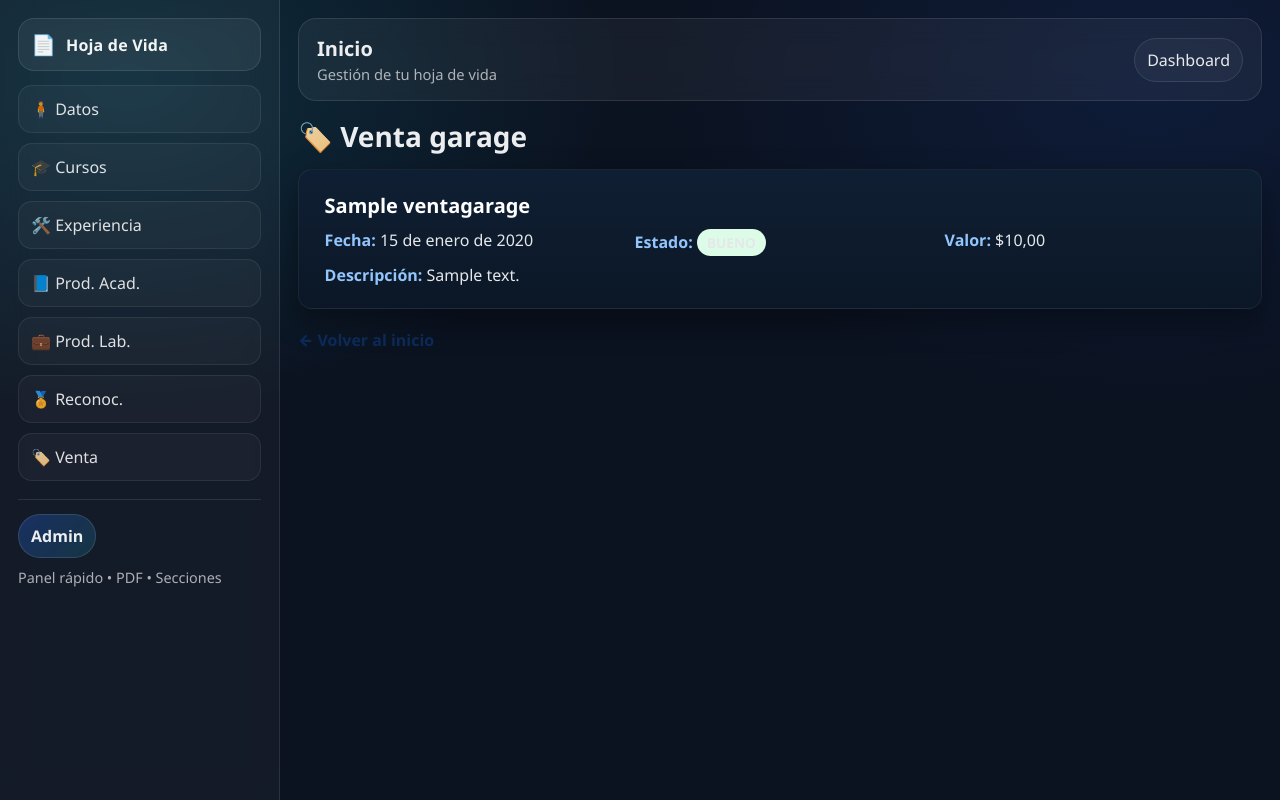
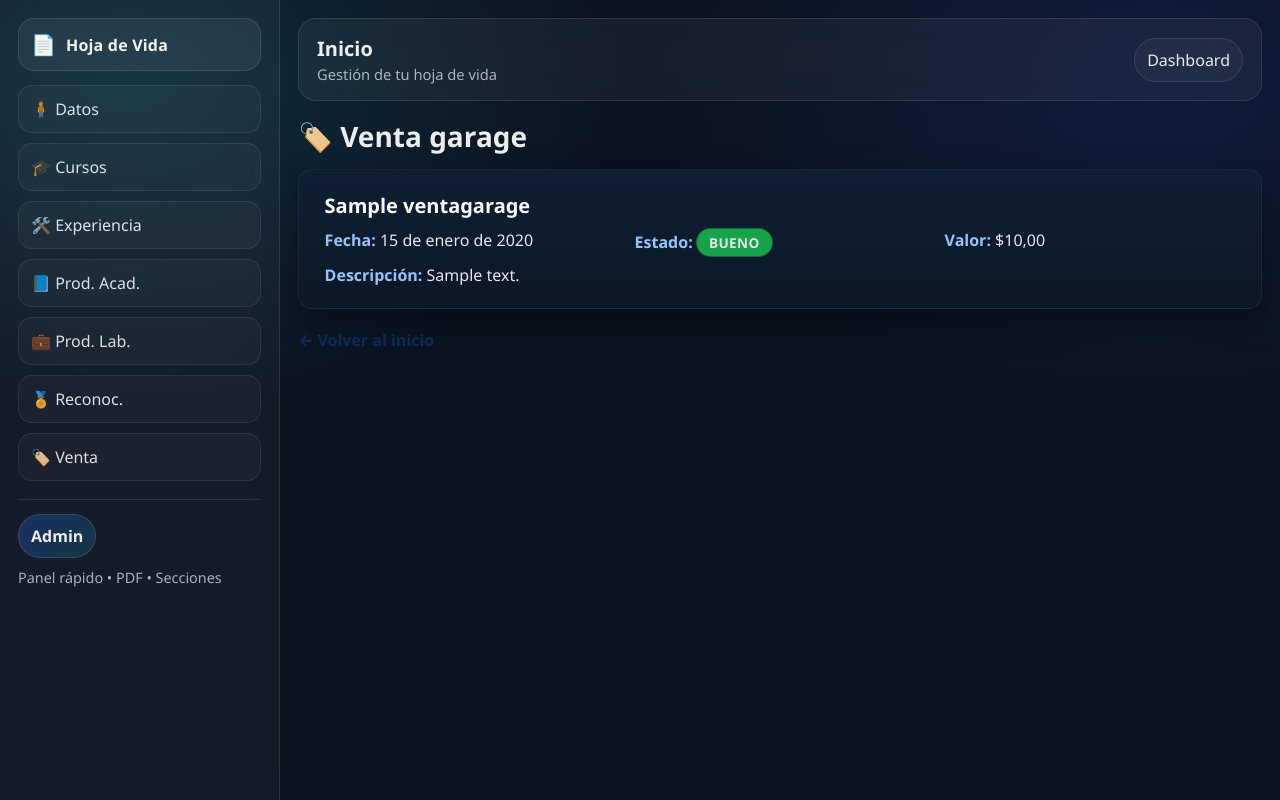
Before and after one commit to derianavila/Hoja-de-vida-Derian-Avila, a Django app: page /venta-garage/ in a window 1280 px wide. Run offline with Django 5.2, Linux system fonts and the light colour scheme; tables that the repository leaves empty hold one stand-in row (values such as "Sample post").

Commit message:
caambiogaraageestado1

```diff
--- a/cv/static/css/cv_fix.css
+++ b/cv/static/css/cv_fix.css
@@ -1442,21 +1442,26 @@ small, .muted{ color: rgba(255,255,255,.70); }
   padding: 1.4rem 1.6rem;
 }
 
-/* ===== Estado Venta Garage ===== */
+/* ===== Estado Venta Garage (alto contraste) ===== */
 .estado {
   display: inline-block;
-  padding: 4px 10px;
+  padding: 4px 12px;
   border-radius: 999px;
   font-size: 0.85rem;
-  font-weight: 600;
+  font-weight: 700;
+  letter-spacing: 0.4px;
 }
 
+/* BUENO → verde fuerte */
 .estado-bueno {
-  color: #166534;              /* verde oscuro */
-  background-color: #dcfce7;   /* verde claro */
+  color: #ffffff;              /* texto blanco */
+  background-color: #16a34a;   /* verde intenso */
+  box-shadow: 0 0 0 1px rgba(22,163,74,0.6);
 }
 
+/* REGULAR → amarillo intenso */
 .estado-regular {
-  color: #92400e;              /* amarillo oscuro */
-  background-color: #fef3c7;   /* amarillo claro */
+  color: #1f2933;              /* texto oscuro */
+  background-color: #facc15;   /* amarillo fuerte */
+  box-shadow: 0 0 0 1px rgba(250,204,21,0.6);
 }
```
